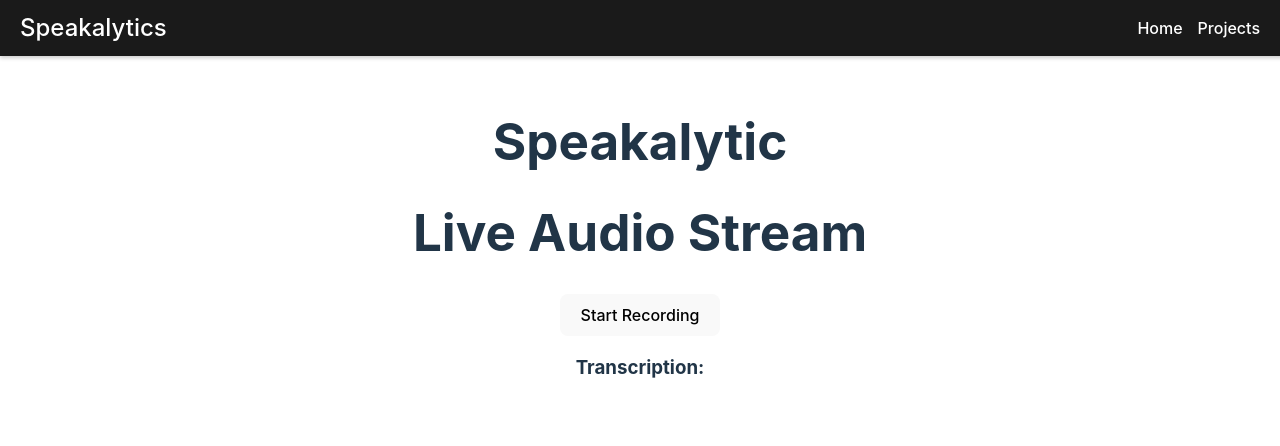
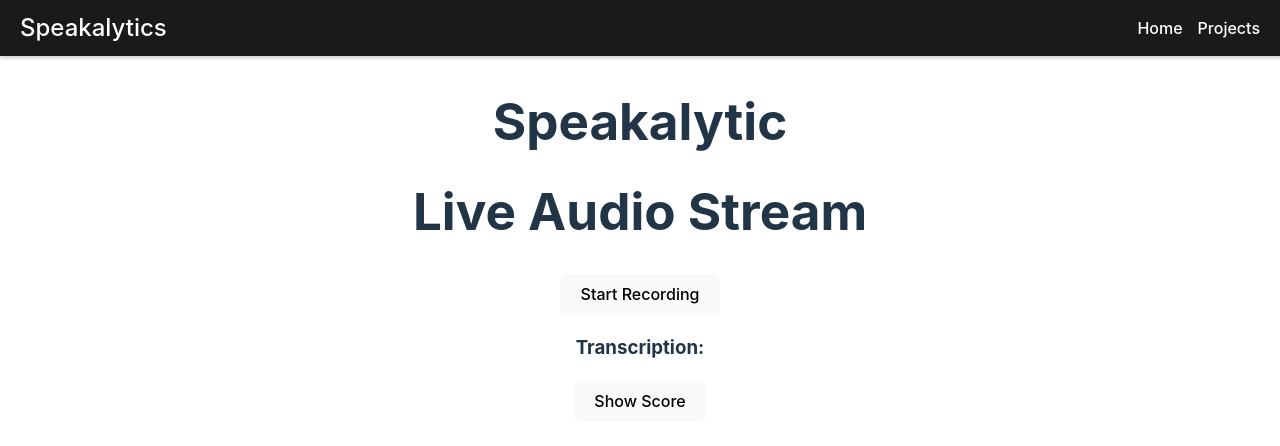
Before and after one commit to Rohan-T144/hackru-24, a React (Vite) app in the folder webapp/: page / in a window 1280 px wide. Shown: the top 446 px of the page. Built offline with nearby package versions, Linux system fonts and the light colour scheme; no server answers; what @radix-ui/themes would draw is missing.

Commit message:
Create scoring metric and model

```diff
--- a/webapp/src/App.tsx
+++ b/webapp/src/App.tsx
@@ -1,15 +1,33 @@
-import { useState } from 'react'
-import './App.css'
+import { useState } from 'react';
+import './App.css';
 import { Theme } from "@radix-ui/themes";
-
 import { BrowserRouter as Router, Route, Routes } from 'react-router-dom';
 import Navbar from './components/Navbar';
-
 import ProjectsPage from './ProjectsPage';
 import RecordPage from './RecordPage';
 import ProjectDetailPage from './ProjectDetailPage';
+import Popup from './components/Popup';
 
 function App() {
+  const [isPopupVisible, setPopupVisible] = useState(false);
+  const [score, setScore] = useState(0);
+  const [content, setContent] = useState('');
+const [buttonVisible, setButtonVisible] = useState(true); // State for button visibility
+
+const receiveInput = () => {
+  const newScore = 95;
+  const newContent = 'This is some content related to your score.';
+
+  setScore(newScore);
+  setContent(newContent);
+  setPopupVisible(true);
+  setButtonVisible(false); // Hide button after clicking
+};
+
+const closePopup = () => {
+  setPopupVisible(false);
+  setButtonVisible(true); // Show button again when popup closes
+};
 
 return (
   <Theme>
@@ -20,12 +38,21 @@ function App() {
           <Route path="/" element={<RecordPage />} />
           <Route path="/projects/" element={<ProjectsPage />} />
           <Route path="/projects/:id" element={<ProjectDetailPage />} />
-
         </Routes>
       </div>
+      {buttonVisible && ( // Show button only if buttonVisible is true
+        <button onClick={receiveInput}>Show Score</button>
+      )}
+      {isPopupVisible && (
+        <Popup
+          score={score}
+          content={content}
+          onClose={closePopup}
+        />
+      )}
     </Router>
   </Theme>
-  )
+);
 }
 
-export default App
+export default App;
--- /dev/null
+++ b/webapp/src/components/Popup.tsx
@@ -0,0 +1,28 @@
+import React, { useState } from 'react';
+import { Link } from 'react-router-dom';
+
+interface PopupProps {
+  score: number;
+  content: string;
+  onClose: () => void;
+}
+
+const Popup: React.FC<PopupProps> = ({ score, content, onClose }) => {
+  return (
+    <div className="popup-overlay">
+      <div className="popup">
+        <div className="popup-score">
+          <h2>Score</h2>
+          <p>{score}</p>
+        </div>
+        <div className="popup-content">
+          <h2>Content</h2>
+          <p>{content}</p>
+        </div>
+        <button onClick={onClose}>Close</button>
+      </div>
+    </div>
+  );
+};
+
+export default Popup;
```
Lines whose indentation alone changed are shown as unchanged.
